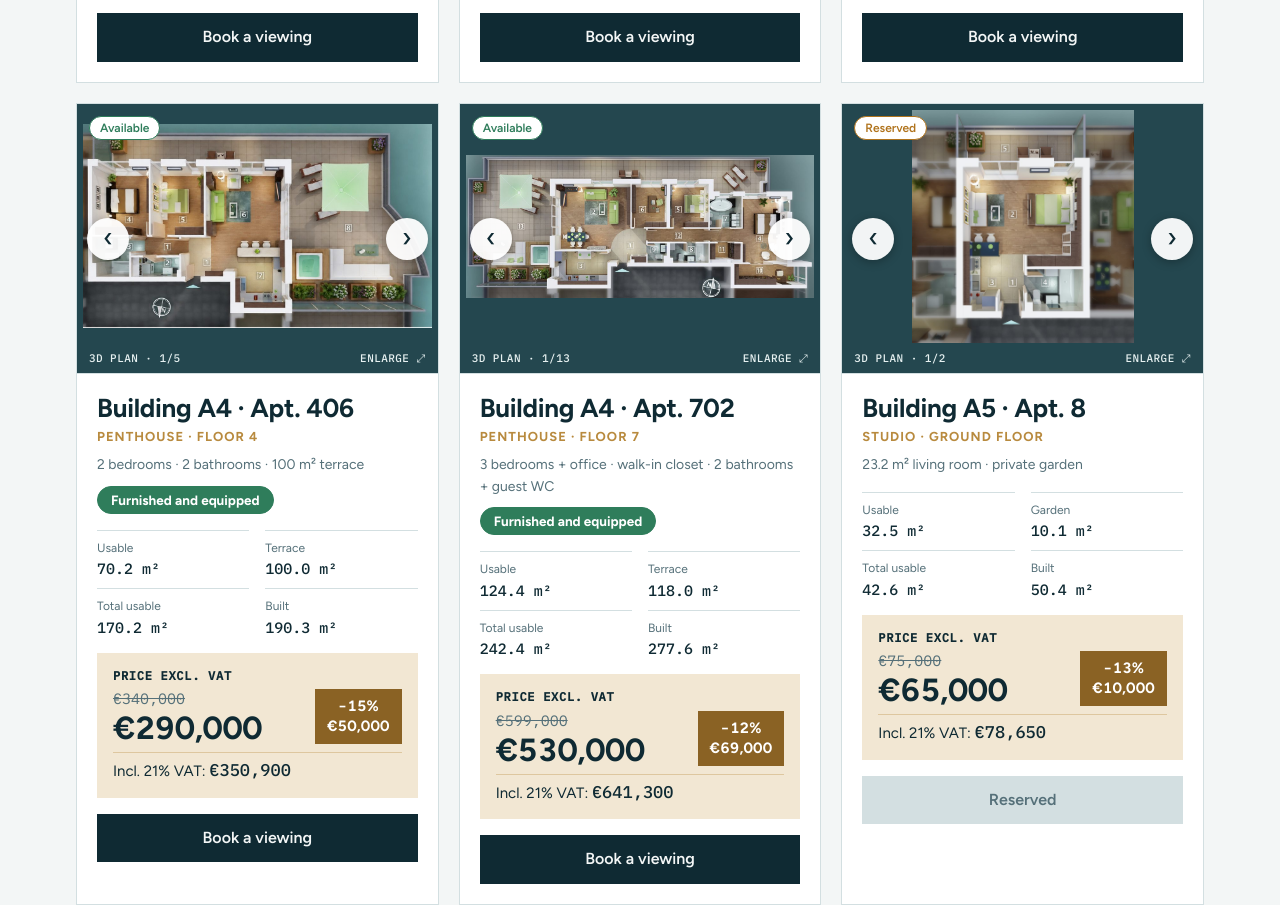
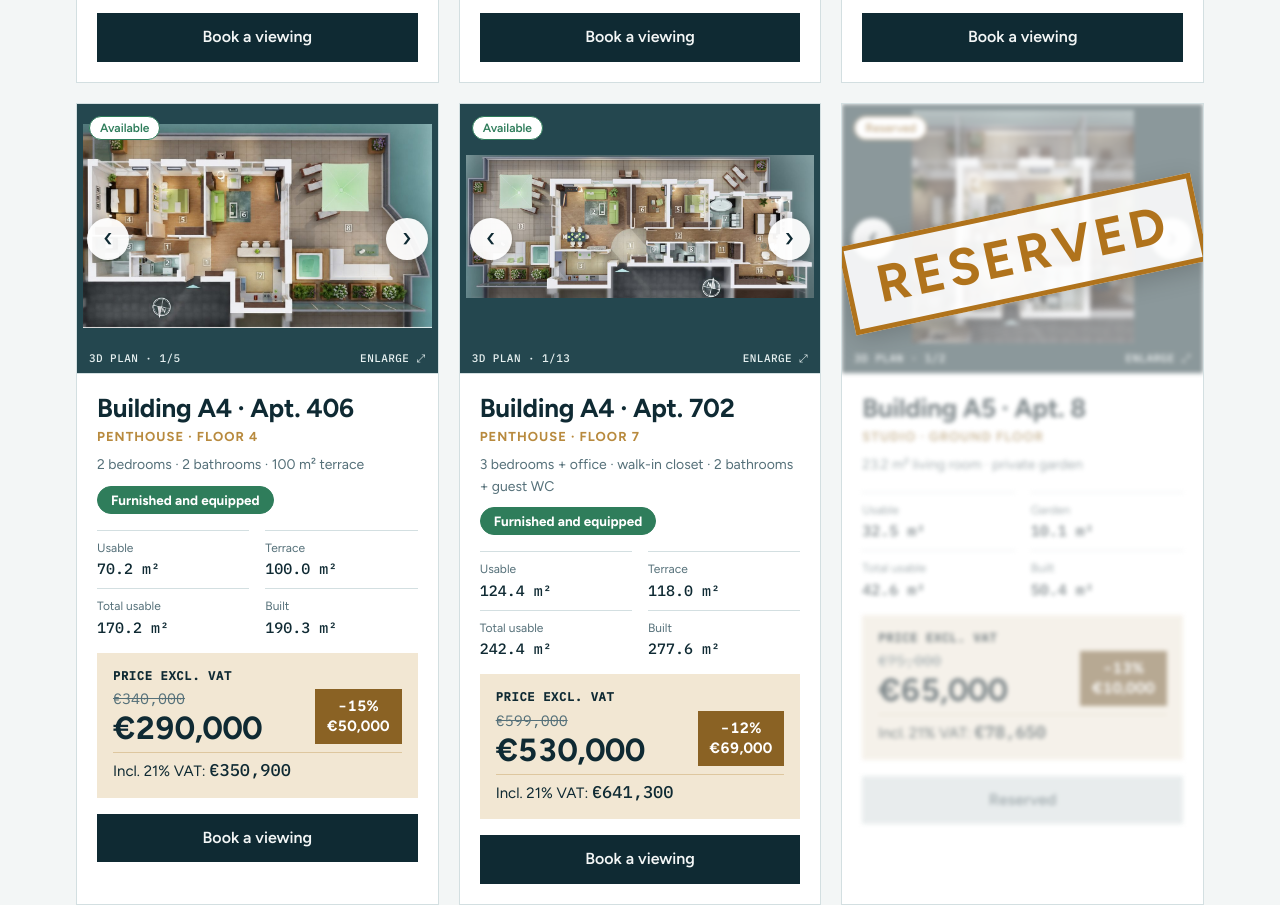
Before and after one commit to AndreiCGradinaru/oferta.lebadaresidence.ro, a plain HTML site: page en/index.html in a window 1280 px wide. Shown: the part 1382-2287 px from the top of the page. Drawn offline with nearby package versions, Linux system fonts and the light colour scheme.

Commit message:
Garsoniera rezervată: card estompat și ștampilă mare „Rezervat” (RO + EN)
Co-Authored-By: Claude Opus 5.5 <noreply@anthropic.com>
Claude-Session: https://claude.ai/code/session_01J6caGQ1CEQssTmsLAiTbqv

```diff
--- a/en/index.html
+++ b/en/index.html
@@ -86,6 +86,10 @@ button,input,select,textarea{font:inherit;color:inherit}
 /* Units */
 .grid{display:grid;grid-template-columns:repeat(auto-fill,minmax(340px,1fr));gap:20px;padding-bottom:48px}
 .unit{background:var(--surface);border:1px solid var(--line);display:grid;grid-template-columns:minmax(0,1fr);grid-template-rows:auto 1fr;min-width:0}
+.unit.off{position:relative;overflow:hidden}
+.unit.off>.planbox,.unit.off>.body{filter:blur(2px) grayscale(.35);opacity:.55;pointer-events:none;user-select:none}
+.unit .stamp{position:absolute;left:50%;top:150px;transform:translate(-50%,-50%) rotate(-12deg);z-index:5;pointer-events:none;font:700 clamp(34px,7vw,52px)/1 var(--f-body);letter-spacing:.08em;text-transform:uppercase;color:var(--warn);background:color-mix(in srgb,var(--surface) 88%,transparent);border:5px solid currentColor;padding:14px 26px;white-space:nowrap;box-shadow:0 6px 24px rgba(0,0,0,.18)}
+.unit .stamp.vandut{color:var(--sold)}
 .plan{position:absolute;inset:0;width:100%;height:100%;overflow:hidden;background:#fff;border:0;border-bottom:1px solid var(--line);padding:0;margin:0;display:block;cursor:zoom-in;--pt:36px;--px:12px;--pb:30px}
 .plan img{position:absolute;top:var(--pt);left:var(--px);width:calc(100% - 2*var(--px));height:calc(100% - var(--pt) - var(--pb));object-fit:contain;display:block;max-width:none}
 .plan .ph{position:absolute;left:12px;bottom:8px;right:12px;display:flex;justify-content:space-between;gap:8px;font:500 11px/1.3 var(--f-mono);letter-spacing:.04em;text-transform:uppercase;color:#3d5a63}
@@ -338,7 +342,7 @@ function renderGrid(){
   const list=UNITS.filter(u=>filter==="all"||u.tip===filter);
   $("#grid").innerHTML=list.length?list.map(u=>{
     const st=status[u.id],save=u.lista-u.nou,pct=Math.round(save/u.lista*100);
-    return `<article class="unit">
+    return `<article class="unit${st!=="disponibil"?" off":""}">
       <div class="planbox">${(()=>{const sl=slides(u),n=sl.length,i=curIdx(u),c=sl[i];return `<button class="plan${c.k==="3d"?" is3d":c.k==="foto"?" isfoto":""}" type="button" data-plan="${u.id}" aria-label="Enlarge the floor plan of ${u.tip}, building ${u.bloc}, apt. ${u.ap}"><img src="${c.card}" alt="${SL[c.k]}: ${u.tip} bloc ${u.bloc} ap. ${u.ap}" loading="lazy">
         <span class="status ${st}">${STATUS_LABEL[st]}</span>
         <span class="ph"><span>${SL[c.k]}${n>1?" · "+(i+1)+"/"+n:""}</span><span>Enlarge ⤢</span></span></button>${n>1?`<button class="arr prev" type="button" data-flip="${u.id}" aria-label="Previous image">‹</button><button class="arr next" type="button" data-flip="${u.id}" aria-label="Next image">›</button>`:""}`})()}</div>
@@ -359,7 +363,7 @@ function renderGrid(){
           <span class="vat">Incl. 21% VAT: <b>${eur(u.nou*1.21)}</b></span>
         </div>
         <button class="cta" type="button" data-book="${u.id}" ${st!=="disponibil"?"disabled":""}>${st==="vandut"?"Sold":st==="rezervat"?"Reserved":"Book a viewing"}</button>
-      </div></article>`}).join(""):`<div class="empty">No units of this type left.</div>`;
+      </div>${st!=="disponibil"?`<div class="stamp ${st}" aria-hidden="true">${STATUS_LABEL[st]}</div>`:""}</article>`}).join(""):`<div class="empty">No units of this type left.</div>`;
 }
 
 function renderSelect(){
```
Also changed, not shown: index.html (+6 -2 lines).
